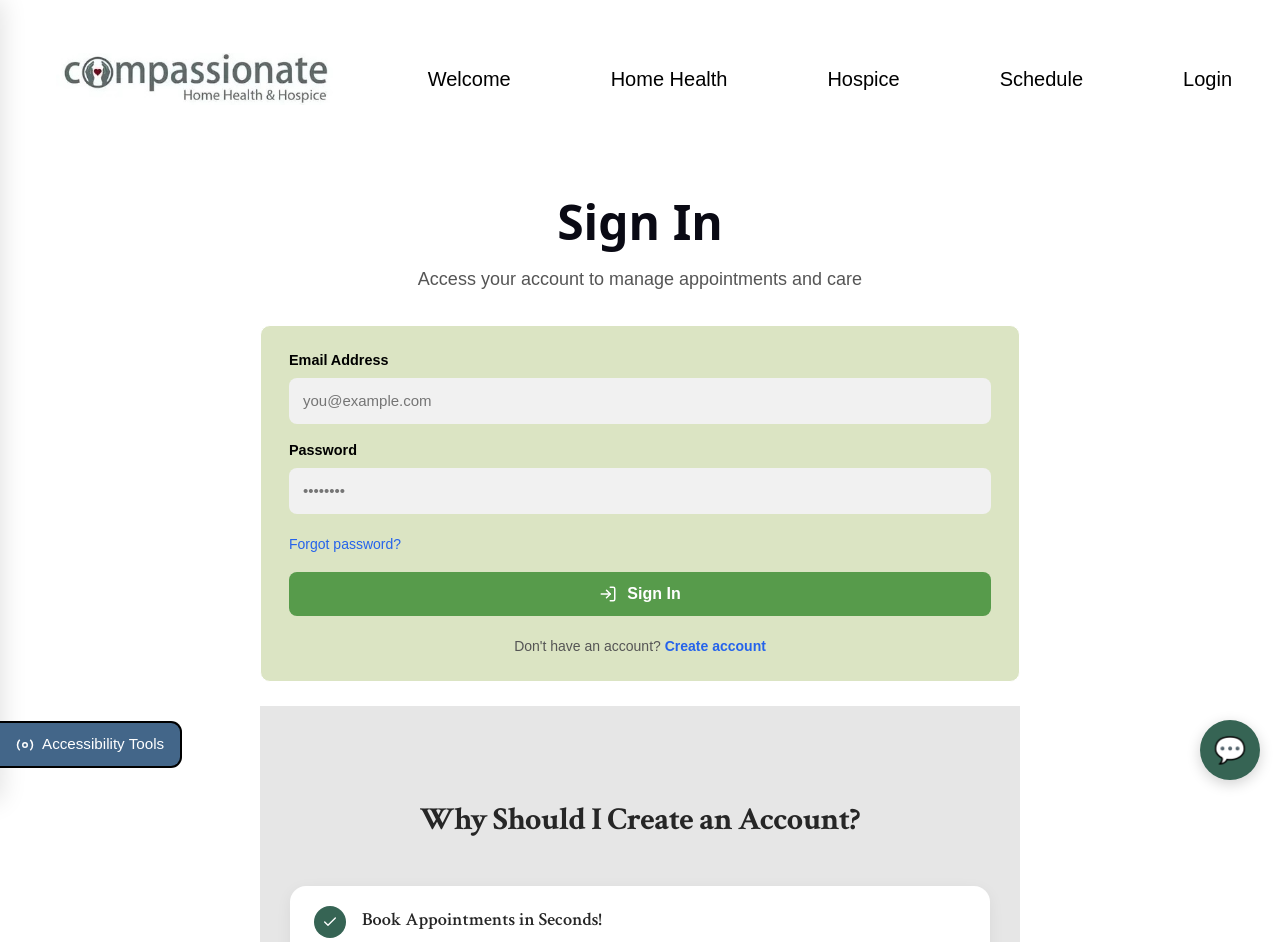
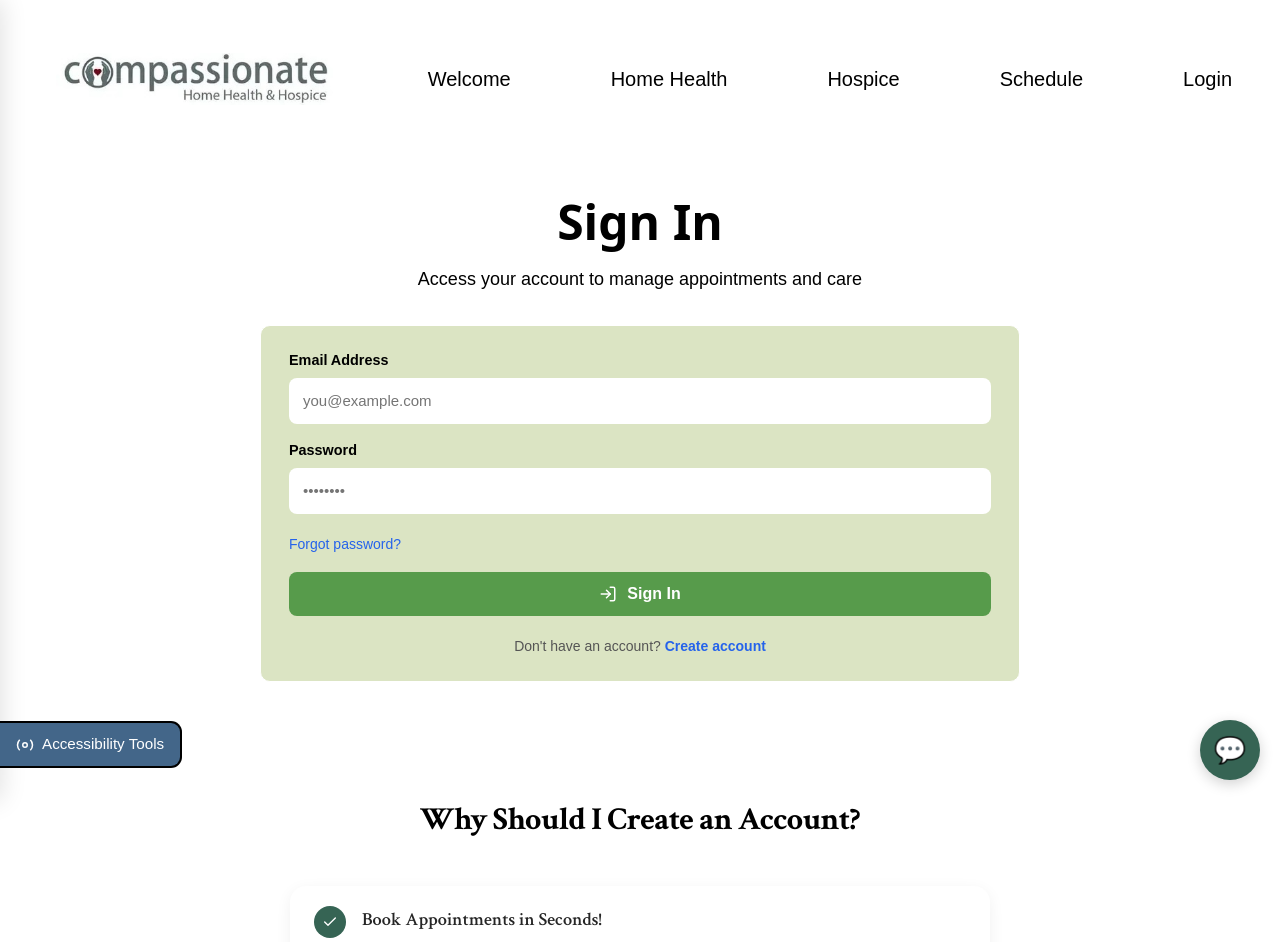
Before and after one commit to Compassionate4you/Compassionate4youSite, a React (Vite) app in the folder client/: page /login in a window 1280 px wide. Shown: the top 942 px of the page. Built offline with nearby package versions, Linux system fonts and the light colour scheme; no server answers.

Commit message:
Dark Mode: Sign In page

```diff
--- a/client/src/styles/accountbenefits.css
+++ b/client/src/styles/accountbenefits.css
@@ -1,5 +1,5 @@
 .account-benefits-section {
-  background: var(--color1, #e6e6e6);
+  /*background: var(--color1, #e6e6e6);*/
   padding: 5rem 1rem;
   font-family: 'Lora', Georgia, serif;
 }
@@ -14,7 +14,7 @@
   font-family: 'Crimson Text', serif;
   font-size: clamp(1.5rem, 3vw, 2rem);
   font-weight: 700;
-  color: var(--color4, #262626);
+  color: var(--color-white-text);
   margin-bottom: 2rem;
   letter-spacing: -0.02em;
 }
--- a/client/src/styles/login.css
+++ b/client/src/styles/login.css
@@ -34,7 +34,7 @@
     padding:12px 14px;
     border:none;
     border-radius:8px;
-    background:#f1f1f1;
+    background: var(--color-white);
     font-size:15px;
     box-sizing:border-box;
 }
@@ -108,11 +108,11 @@
     font-weight:700;
     margin: 0 0 8px 0;
     font-family: system-ui, -apple-system, 'Segoe UI', sans-serif;
-    color:#0a0a14
+    color: var(--color-white-text);
 }
 
 .login-header p{
     font-size:18px;
-    color:#555;
+    color: var(--color-white-text);
     margin:0;
 }
```
